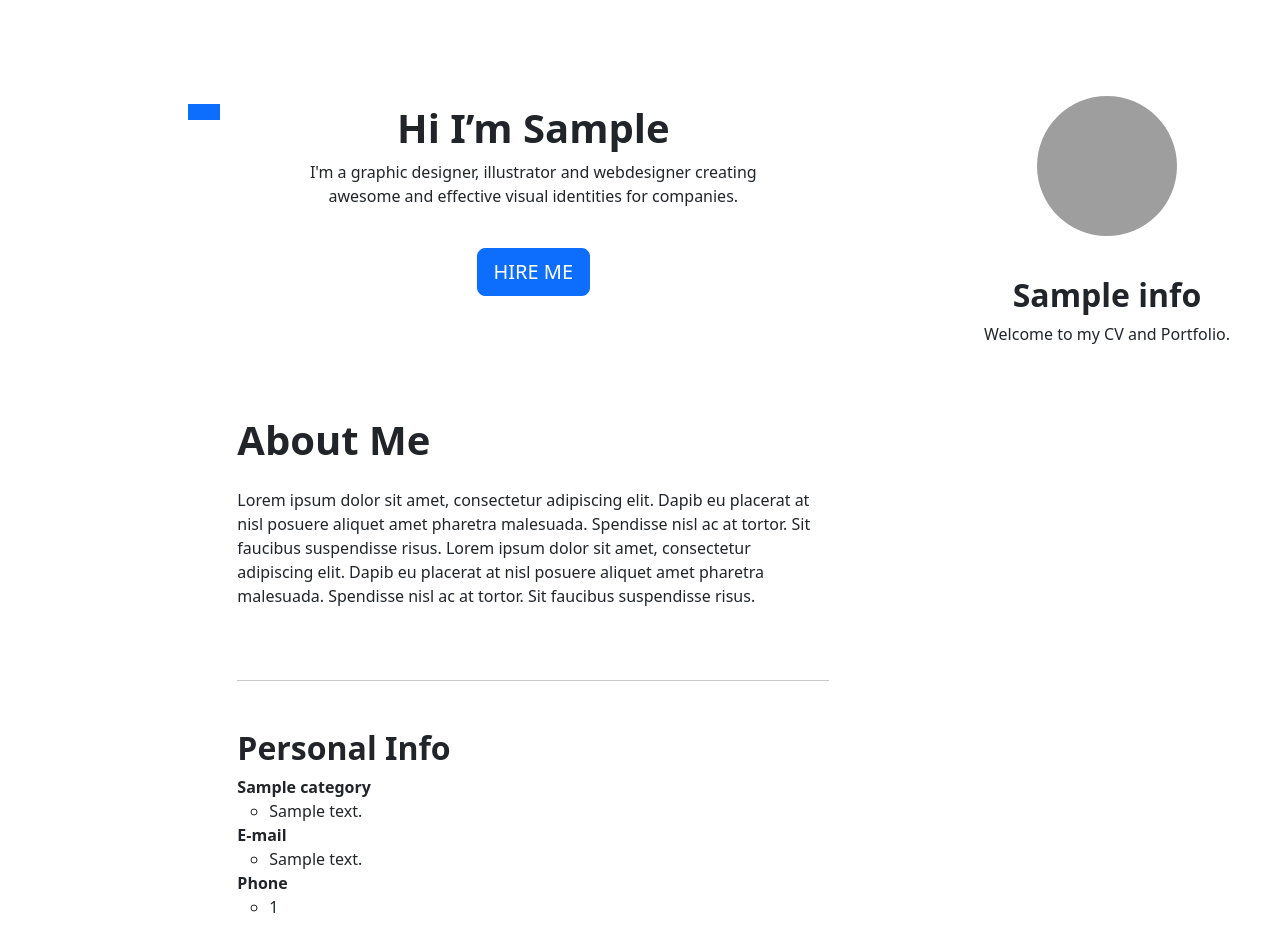
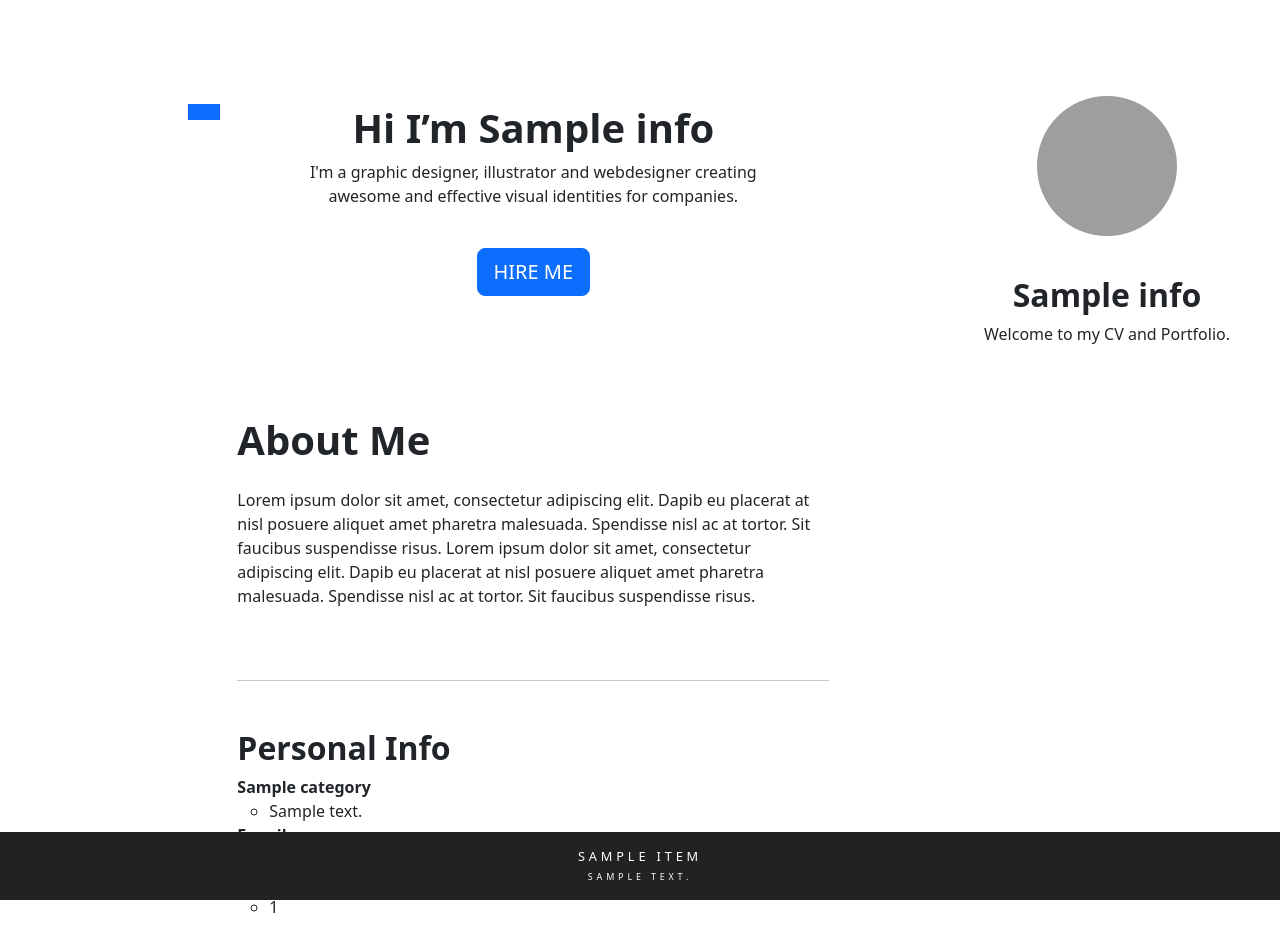
Before and after one commit to T-101/cv, a Django app: template backend/cv/templates/cv/index.html in a window 1280 px wide. Shown: the top 952 px of the page. Run offline with Django 3.2, Linux system fonts and the light colour scheme; the template is opened without the code that fills it: most values are stand-ins (such as "Sample title", 1, 10 or a date in 2020); grey boxes marked "Sample" are stand-in pictures; some libraries are stand-ins or nearby versions; grey boxes are pictures that could not be loaded.

Commit message:
obfuscate names

```diff
--- a/backend/cv/templates/cv/index.html
+++ b/backend/cv/templates/cv/index.html
@@ -2,6 +2,31 @@
 
 {% block title %}
     <title>CV</title>
+{% endblock %}
+
+{% block extrahead %}
+    <style>
+        .portfolio-style figcaption {
+            position: absolute;
+            bottom: -100px;
+            left: 0;
+            right: 0;
+            z-index: 3;
+            text-align: center;
+            background: #222;
+            color: #fff;
+            font-size: 0.8em;
+            letter-spacing: 0.3em;
+            padding: 15px;
+            text-transform: uppercase;
+            transition: bottom 0.3s ease-in-out;
+        }
+
+        .portfolio-style:hover figcaption {
+            bottom: 0;
+        }
+    </style>
+
 {% endblock %}
 
 {% block content %}
@@ -71,7 +96,8 @@
 
                     <section id="home" class="mt-0">
                         <div class=" py-lg-4 my-lg-4 text-center">
-                            <h1 class="fw-bold">Hi I’m {{ info.first_name }}</h1>
+                            <h1 class="fw-bold" data-name="{{ info.obfuscated_first_name }}">
+                                Hi I’m {{ info.obfuscated_first_name }}</h1>
                             <div class="col-lg-10 mx-auto">
                                 <p class="lead-paragraph mb-4">I'm a graphic designer, illustrator and webdesigner
                                     creating
@@ -435,9 +461,9 @@
 
                             <div class="isotope-container">
 
-                                {% for item in info.portfolio_items.all %}
+                                {% comment %}                                {% for item in info.portfolio_items.all %}
                                     <div class="item {% for tag in item.tags.all %} it-{{ tag.slug }} {% endfor %} col-md-4 m-2"
-                                    style="min-height: 150px;">
+                                         style="min-height: 150px;">
                                         <img class="portfolio-img" src="{{ item.get_primary_image.thumbnail.url }}"
                                              alt="">
                                         <div class="description">
@@ -445,6 +471,24 @@
                                             <small>{{ item.short_description|default_if_none:"" }}</small>
                                         </div>
                                     </div>
+                                {% endfor %}{% endcomment %}
+
+                                {% for item in info.portfolio_items.all %}
+
+                                    <div class="col m-4 item {% for tag in item.tags.all %} it-{{ tag.slug }} {% endfor %}">
+                                        <figure class="portfolio-style">
+                                            <a href="{{ item.title }}" class="image-link"
+                                               title="Lists & Notes">
+                                                <img src="{{ item.get_primary_image.thumbnail.url }}"
+                                                     alt="{{ item.title }}"
+                                                     class="img-fluid portfolio-item"></a>
+                                            <figcaption>
+                                                <span>{{ item.title }}</span><br>
+                                                <small style="font-size:0.7em;">{{ item.short_description|default_if_none:"" }}</small>
+                                            </figcaption>
+                                        </figure>
+                                    </div>
+
                                 {% endfor %}
 
                             </div>
--- a/backend/cv/templates/snippets/card.html
+++ b/backend/cv/templates/snippets/card.html
@@ -3,9 +3,9 @@
 
         <div>
             <img src="{% static 'images/ana_sq.webp' %}" class="hero-img mb-4 rounded-circle"
-                 alt="Picture of {{ info.first_name }}" width="140" height="140" loading="lazy">
+                 alt="Picture of {{ info.obfuscated_first_name }}" width="140" height="140" loading="lazy">
 
-            <h2 class="fw-bold mt-3">{{ info }}</h2>
+            <h2 class="fw-bold mt-3">{{ info.obfuscated_full_name }}</h2>
             <p>Welcome to my CV and Portfolio.</p>
             <div class="social-icon my-3">
                 <p>
```
